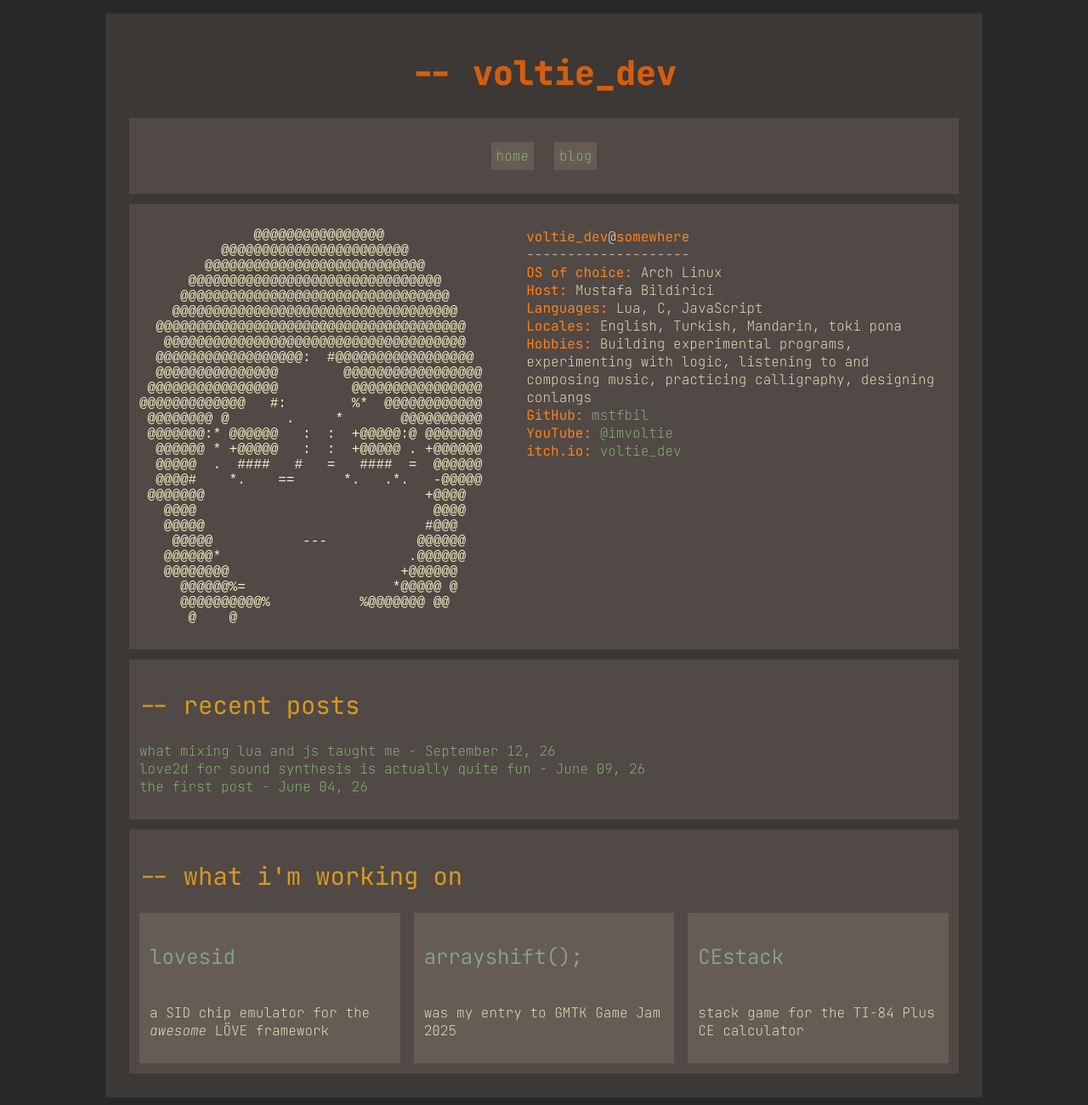
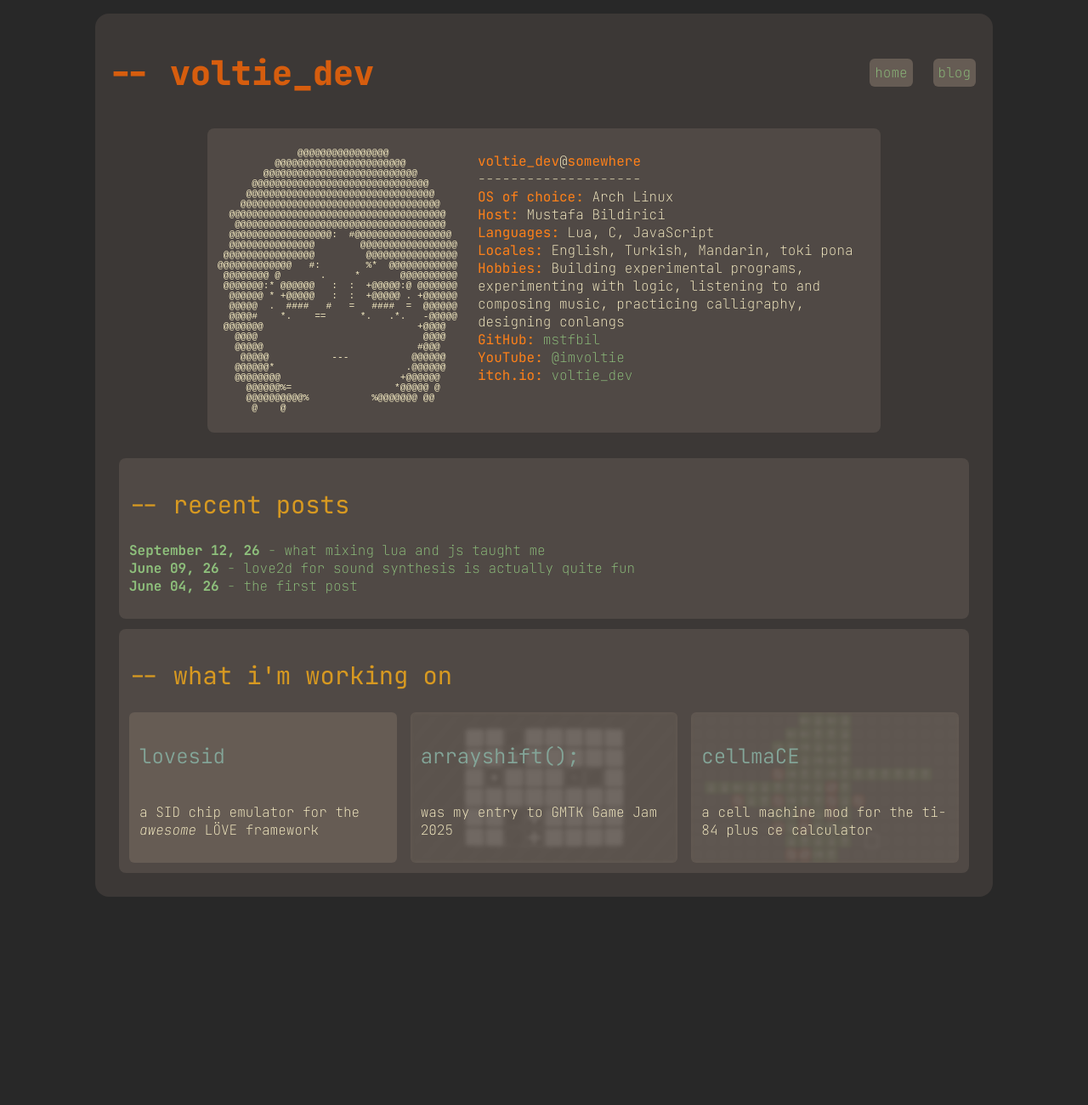
Before and after one commit to mstfbil/mstfbil.github.io, an Eleventy site: page index.html in a window 1280 px wide. Shown: the whole page at 85% size. After the commit the page ends 1071 px from the top, so only its background shows below. Built offline with nearby package versions, Linux system fonts and the light colour scheme; Eleventy itself is replaced by a stand-in of ours; files that its build step writes are made by us from their sources; what eleventy-plugin-page-assets would draw is missing.

Commit message:
visual and design updates etc

```diff
--- a/_includes/layouts/base.html
+++ b/_includes/layouts/base.html
@@ -3,21 +3,19 @@
     <head>
         <meta charset="UTF-8" />
         <meta name="viewport" content="width=device-width, initial-scale=1.0" />
-        <link rel="shortcut icon" href="/src/favicon.png" type="image/x-icon" />
+        <link
+            rel="shortcut icon"
+            href="/assets/favicon.png"
+            type="image/x-icon"
+        />
         <link rel="stylesheet" href="/style.css" />
         <title>{{ title }} - voltie_dev</title>
     </head>
     <body>
         <div class="container">
             <main>
-                <header>
-                    <h1>-- voltie_dev</h1>
-                </header>
-                <nav>
-                    {{ collections.all | eleventyNavigation |
-                    eleventyNavigationToHtml }}
-                </nav>
-                {{ content }}
+                {% render "snippets/header.html", collections: collections %} {{
+                content }}
             </main>
         </div>
     </body>
--- /dev/null
+++ b/_includes/snippets/header.html
@@ -0,0 +1,6 @@
+<header>
+    <a href="/"><h1>-- voltie_dev</h1></a>
+    <nav>
+        {{ collections.all | eleventyNavigation | eleventyNavigationToHtml }}
+    </nav>
+</header>
--- a/blog.html
+++ b/blog.html
@@ -12,7 +12,8 @@ eleventyNavigation:
     {%- for post in collections.posts reversed -%}
     <li>
         <a href="{{ post.url }}"
-            >{{ post.data.title }} - {{ post.date | date: "%B %d, %y" }}</a
+            ><b>{{ post.date | date: "%B %d, %y" }}</b> - {{ post.data.title
+            }}</a
         >
     </li>
     {%- endfor -%}
--- a/eleventy.config.js
+++ b/eleventy.config.js
@@ -5,7 +5,7 @@ import { feedPlugin } from "@11ty/eleventy-plugin-rss";
 
 export default async function (eleventyConfig) {
     eleventyConfig.addPassthroughCopy("*.css");
-    eleventyConfig.addPassthroughCopy("src");
+    eleventyConfig.addPassthroughCopy("assets");
     eleventyConfig.addPassthroughCopy(".well-known");
 
     eleventyConfig.addPlugin(eleventyNavigationPlugin);
--- a/index.html
+++ b/index.html
@@ -68,7 +68,8 @@ eleventyNavigation:
         {% for post in collections.posts reversed limit: 3 %}
         <li>
             <a href="{{ post.url }}"
-                >{{ post.data.title }} - {{ post.date | date: "%B %d, %y" }}</a
+                ><b>{{ post.date | date: "%B %d, %y" }}</b> - {{ post.data.title
+                }}</a
             >
         </li>
         {% endfor %}
@@ -76,9 +77,9 @@ eleventyNavigation:
 </section>
 <section class="projects-container">
     <h2>-- what i'm working on</h2>
-    <div class="projects-grid">
+    <div class="card-grid">
         <a href="https://github.com/mstfbil/lovesid"
-            ><div class="project-card">
+            ><div class="card">
                 <h3>lovesid</h3>
                 <p>
                     a SID chip emulator for the
@@ -87,15 +88,21 @@ eleventyNavigation:
             </div></a
         >
         <a href="https://voltie-dev.itch.io/arrayshift"
-            ><div class="project-card">
+            ><div
+                class="card"
+                style="--bg-image: url(&quot;/assets/arrayshift.png&quot;)"
+            >
                 <h3>arrayshift();</h3>
                 <p>was my entry to GMTK Game Jam 2025</p>
             </div></a
         >
-        <a href="https://github.com/mstfbil/CEstack"
-            ><div class="project-card">
-                <h3>CEstack</h3>
-                <p>stack game for the TI-84 Plus CE calculator</p>
+        <a href="https://github.com/mstfbil/cellmace"
+            ><div
+                class="card"
+                style="--bg-image: url(&quot;/assets/cellmace.png&quot;)"
+            >
+                <h3>cellmaCE</h3>
+                <p>a cell machine mod for the ti-84 plus ce calculator</p>
             </div></a
         >
     </div>
--- a/style.css
+++ b/style.css
@@ -34,7 +34,6 @@
 body {
     display: flex;
     justify-content: center;
-    align-items: center;
     min-height: 100vh;
     padding: 0;
     margin: 0;
@@ -48,7 +47,7 @@ body {
 
 .container {
     width: 80%;
-    max-width: 1000px;
+    max-width: 1280px;
 
     display: flex;
     flex-direction: column;
@@ -60,29 +59,51 @@ body {
 
     padding: 16px;
     margin: 16px;
+    border-radius: 16px;
 }
 
-section,
-nav {
+section {
     background-color: var(--color-bg2);
     margin: 12px;
     padding: 12px;
+    border-radius: 8px;
+}
+
+nav {
+    margin: 4px;
+    border-radius: 8px;
 }
 
 .profile {
     display: flex;
     flex-direction: row;
     align-items: start;
-    gap: 12px;
+    gap: 24px;
+    width: 75%;
+    margin-bottom: 30px;
+    margin-left: auto;
+    margin-right: auto;
 }
 
 .profile ul {
     list-style: none;
+    padding: 0;
 }
 
 .profile ul li b {
     color: var(--color-orange-bright);
     font-weight: 400;
+}
+
+.profile-ascii {
+    font-size: 0.7rem;
+}
+
+header {
+    display: flex;
+    flex-direction: row;
+    justify-content: space-between;
+    align-items: center;
 }
 
 header h1 {
@@ -135,24 +156,55 @@ a {
     text-decoration: none;
 }
 
-.projects-grid {
+.card-grid {
     display: grid;
     grid-template-columns: repeat(auto-fit, minmax(250px, 1fr));
     gap: 16px;
     width: 100%;
 }
 
-.project-card {
+.card::before {
+    content: "";
+    position: absolute;
+    top: 0;
+    bottom: 0;
+    left: 0;
+    right: 0;
+
+    background-image: var(--bg-image);
+    background-size: cover;
+    background-position: center;
+
+    opacity: 0.2;
+    filter: blur(2px) contrast(0.5) brightness(0.8);
+
+    z-index: 1;
+}
+
+.card {
     background-color: var(--color-bg3);
     padding: 12px;
 
     display: flex;
     flex-direction: column;
+    border-radius: 6px;
+
+    overflow: hidden;
+    position: relative;
+}
+
+.card > * {
+    position: relative;
+    z-index: 2;
 }
 
 .posts-list {
     list-style: none;
     padding: 0;
+}
+
+.post-nav {
+    justify-content: space-between;
 }
 
 nav ul {
@@ -168,6 +220,7 @@ nav ul {
 nav ul li {
     background-color: var(--color-bg3);
     padding: 6px;
+    border-radius: 6px;
 }
 
 article img {
@@ -180,9 +233,15 @@ article img {
 }
 
 @media (max-width: 800px) {
+    header {
+        flex-direction: column;
+    }
     .profile {
         flex-direction: column;
         align-items: center;
+    }
+    .profile-ascii {
+        display: none;
     }
     pre {
         font-size: 2.5vw;
```
Also changed, not shown: _includes/layouts/post.html (+6 -8 lines), assets/arrayshift.png (added), assets/cellmace.png (added), assets/favicon.png (renamed from src/favicon.png).
